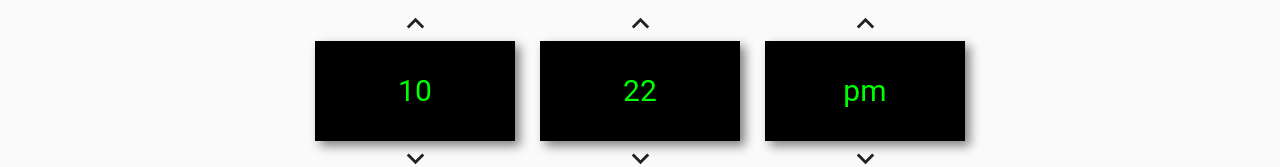
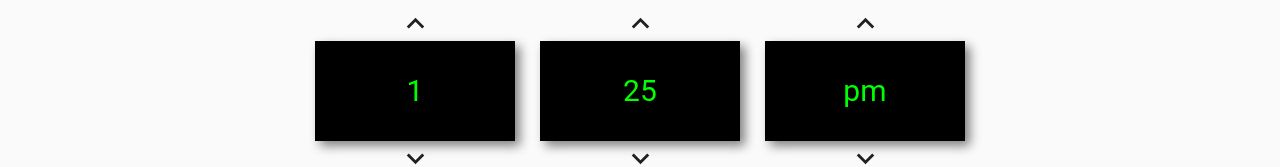
Before and after one commit to sleeptracker/sleeptracker_fe, a React (Create React App) app in the folder sleeptracker/: page /Home/Tracker in a window 1280 px wide. Shown: the part 539-706 px from the top of the page. Built offline with nearby package versions, Linux system fonts and the light colour scheme.

Commit message:
time has been set, unable to change the time

```diff
--- a/sleeptracker/src/Components/Tracker.js
+++ b/sleeptracker/src/Components/Tracker.js
@@ -1,6 +1,9 @@
 import React, {useState, useEffect } from 'react';
-import Clock from './Tracker-Components/Clock';
+import Clock from './Tracker/Clock';
 import { makeStyles } from '@material-ui/core';
+import moment from 'moment';
+
+const mnt = moment();
 
 const useStyles = makeStyles({
     container: {
@@ -16,11 +19,28 @@ const useStyles = makeStyles({
     }
 })
 
+let isAmPm = moment.updateLocale('en', {
+    meridiemParse : RegExp,
+    isPM : Function
+});
+
+let meridian = '';
+
+if (isAmPm === 'true') {
+    meridian = 'am'
+} else {
+    meridian = 'pm'
+}
+
 function Tracker(props) {
     const classes = useStyles();
-    const [hour, setHour] = useState(10);
-    const [minute, setMinute] = useState(22);
-    const [hemisphere, setHemisphere] = useState('pm');
+    const [hour, setHour] = useState(mnt.hour());
+    const [minute, setMinute] = useState(mnt.minute());
+    const [hemisphere, setHemisphere] = useState(meridian);
+
+    useEffect(() => {
+
+    })
 
     return (
         <div className={classes.container}>
```
Also changed, not shown: sleeptracker/src/Components/Tracker/Clock.js (renamed from sleeptracker/src/Components/Tracker-Components/Clock.js).
